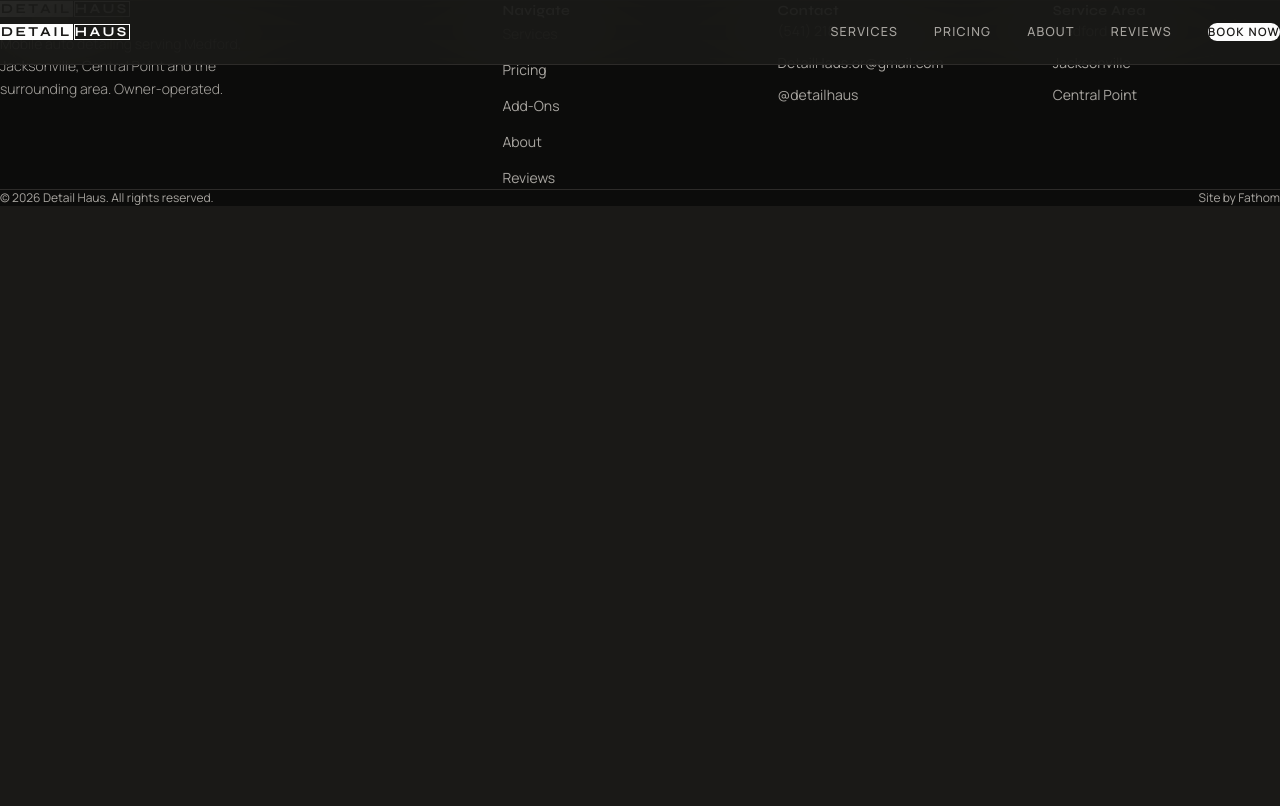
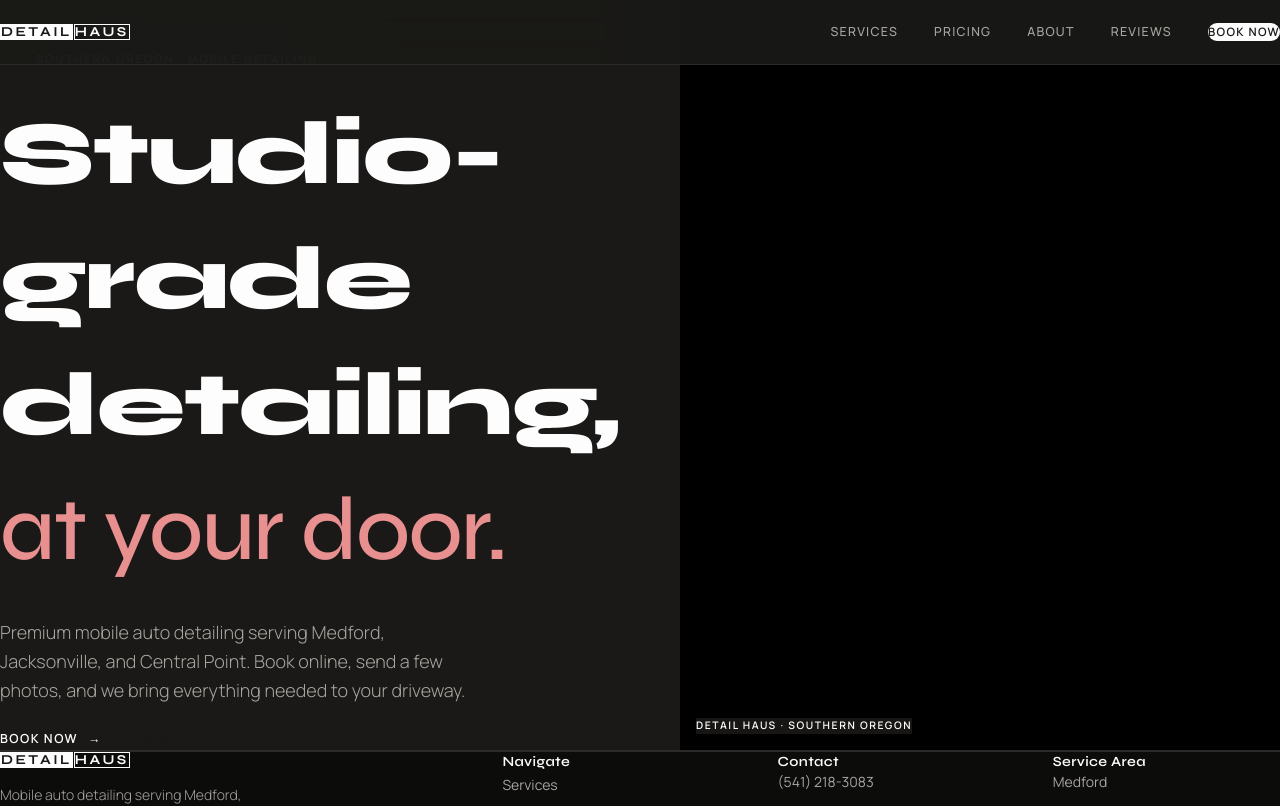
Before and after one commit to ryanwittmers/client-detail-haus, a Next.js app in the folder detail-haus-site/: page / in a window 1280 px wide. Shown: the top 806 px of the page. Built offline with nearby package versions, Linux system fonts and the light colour scheme.

Commit message:
feat: add scrolling hero carousel with dark theme
Co-Authored-By: Claude Sonnet 4.6 <noreply@anthropic.com>

```diff
--- a/detail-haus-site/app/page.tsx
+++ b/detail-haus-site/app/page.tsx
@@ -1,8 +1,10 @@
 // app/page.tsx
+import { Hero } from '@/components/sections/Hero'
+
 export default function Home() {
   return (
     <main>
-      {/* Sections imported here in Task 3+ */}
+      <Hero />
     </main>
   )
 }
--- /dev/null
+++ b/detail-haus-site/components/sections/Hero.tsx
@@ -0,0 +1,82 @@
+// components/sections/Hero.tsx
+'use client'
+import { useState, useEffect } from 'react'
+import Image from 'next/image'
+import { Button } from '@/components/ui/Button'
+
+interface HeroSlide {
+  tag:   string
+  title: React.ReactNode
+  sub:   string
+  image: string
+  label: string
+}
+
+const SLIDES: HeroSlide[] = [
+  {
+    tag:   'Southern Oregon · Mobile Detailing',
+    title: <>Studio-grade<br />detailing,<br /><em className="font-medium not-italic text-[var(--accent-light)]">at your door.</em></>,
+    sub:   'Premium mobile auto detailing serving Medford, Jacksonville, and Central Point. Book online, send a few photos, and we bring everything needed to your driveway.',
+    image: '/images/hero-1.jpg',
+    label: 'Detail Haus · Southern Oregon',
+  },
+  // Additional slides added when client provides photos
+]
+
+export function Hero() {
+  const [active, setActive] = useState(0)
+
+  useEffect(() => {
+    const t = setInterval(() => setActive(i => (i + 1) % SLIDES.length), 5000)
+    return () => clearInterval(t)
+  }, [])
+
+  const slide = SLIDES[active]
+
+  return (
+    <section className="pt-40 pb-24 border-b border-charcoal relative bg-ink">
+      <div className="max-w-[1320px] mx-auto px-10">
+        <div className="grid grid-cols-1 md:grid-cols-2 gap-20 items-end">
+          <div className="flex flex-col gap-6">
+            <div className="flex items-center gap-3 text-[0.7rem] tracking-[0.18em] uppercase text-stone font-semibold">
+              <span className="w-6 h-px bg-[var(--accent)]" />
+              {slide.tag}
+            </div>
+            <h1 className="font-display font-extrabold text-[clamp(3rem,7vw,6rem)] leading-[1.4] tracking-[-0.02em] text-white">
+              {slide.title}
+            </h1>
+            <p className="text-lg leading-relaxed text-stone font-light max-w-[480px]">{slide.sub}</p>
+            <div className="flex gap-4 flex-wrap">
+              <Button href="#contact" variant="primary" arrow>Book Now</Button>
+              <Button href="#services" variant="secondary">View Services</Button>
+            </div>
+            {SLIDES.length > 1 && (
+              <div className="flex gap-2 mt-2">
+                {SLIDES.map((_, i) => (
+                  <button
+                    key={i}
+                    onClick={() => setActive(i)}
+                    className={`h-px transition-all duration-300 ${i === active ? 'w-8 bg-[var(--accent)]' : 'w-4 bg-charcoal'}`}
+                  />
+                ))}
+              </div>
+            )}
+          </div>
+          <div className="relative aspect-[4/5] overflow-hidden bg-charcoal">
+            {/* Replace with <video> when client provides clip */}
+            <Image
+              src={slide.image}
+              alt={slide.label}
+              fill
+              className="object-cover"
+              priority
+            />
+            <div className="absolute bottom-4 left-4 bg-ink/90 px-3.5 py-2 text-[0.65rem] tracking-[0.15em] uppercase font-semibold text-white">
+              {slide.label}
+            </div>
+          </div>
+        </div>
+      </div>
+    </section>
+  )
+}
```
Also changed, not shown: detail-haus-site/public/images/hero-1.jpg (added).
